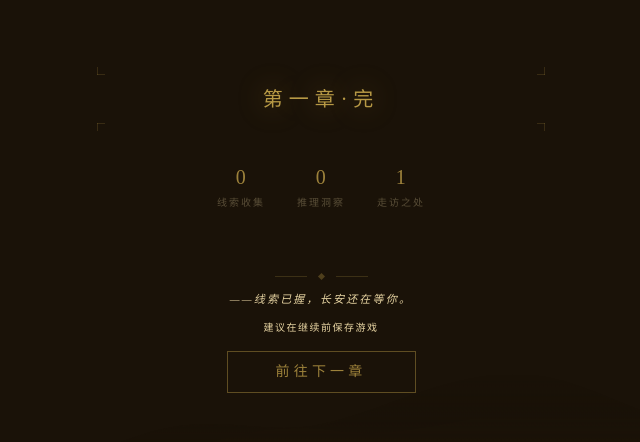
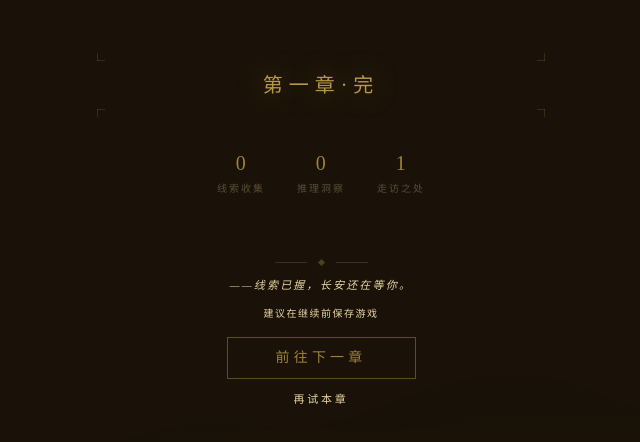
Before and after one commit to GodKerwin/claudeGame, a React (Vite) app: page /#/chapter-end in a window 1280 px wide. Shown: the part 170-612 px from the top of the page, without its empty margins (319-959 px from the left). Built offline with nearby package versions, Linux system fonts and the light colour scheme; a small style sheet from the web is missing; a web font is replaced by a local one.

Commit message:
feat: add retry-chapter button to ChapterEnd

```diff
--- a/src/pages/ChapterEnd/ChapterEnd.tsx
+++ b/src/pages/ChapterEnd/ChapterEnd.tsx
@@ -177,6 +177,12 @@ export default function ChapterEnd() {
     }
   };
 
+  const handleRetry = () => {
+    const chNum = isChapter3 ? '3' : isChapter2 ? '2' : '1';
+    sessionStorage.setItem('tianji-chapter-select', chNum);
+    navigate('/create');
+  };
+
   return (
     <div className="min-h-screen bg-paper text-ink font-serif flex flex-col items-center justify-center px-8 py-16 relative overflow-hidden">
       <MountainBackground opacity={0.7} />
@@ -293,6 +299,12 @@ export default function ChapterEnd() {
           >
             {isChapter3 ? '回到主菜单' : '前往下一章'}
           </button>
+          <button
+            onClick={handleRetry}
+            className="mt-3 block w-full text-ink/28 hover:text-ink/55 text-[11px] tracking-[0.25em] transition-colors cursor-pointer"
+          >
+            再试本章
+          </button>
         </div>
       </div>
     </div>
```
